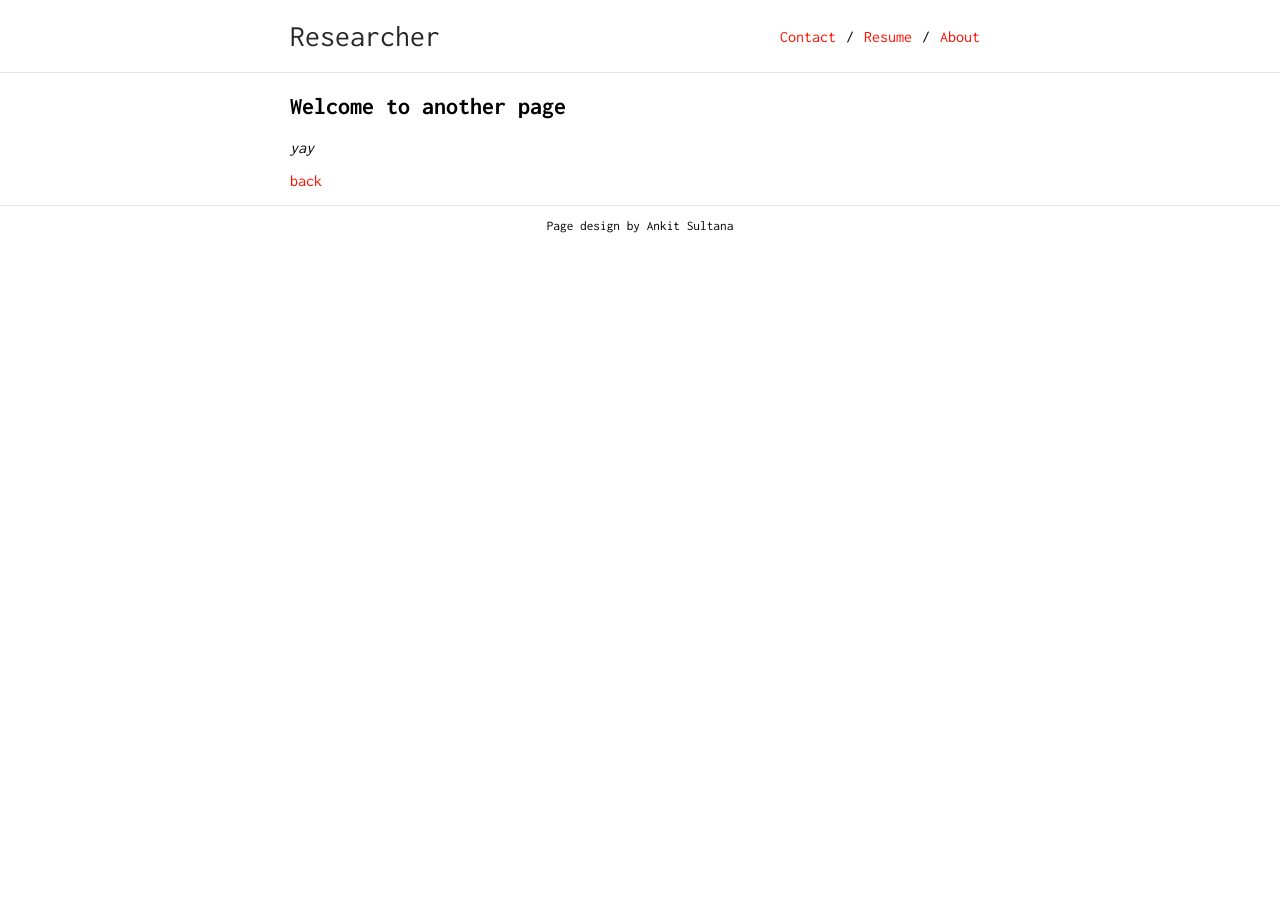
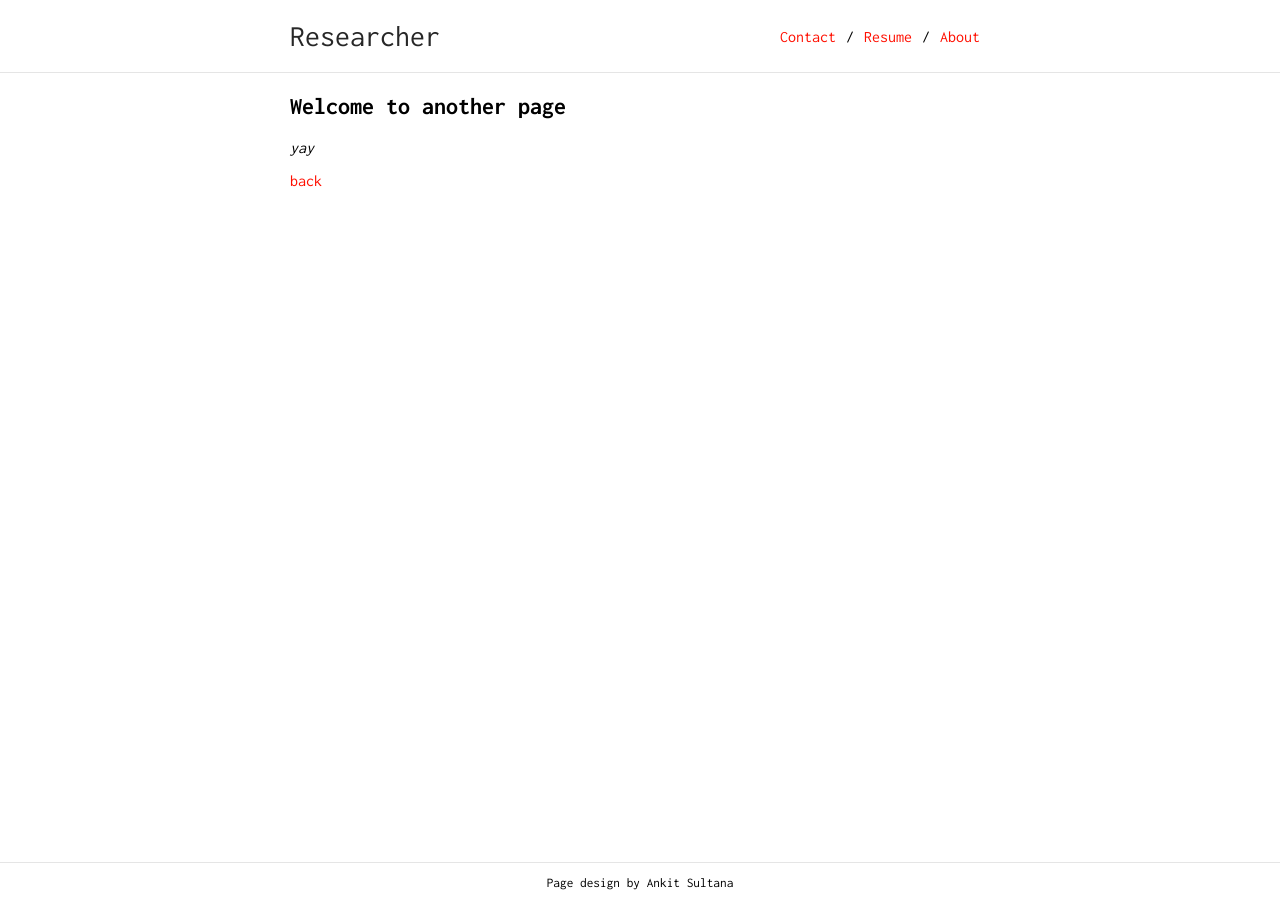
Before and after one commit to edgarxu/edgarxu.github.io, a Jekyll site: the page built from another-page.md, in a window 1280 px wide. Built offline with Jekyll 4.4.1, drawn with Linux system fonts in a browser that asks for light colours; our own code applies the rules of GitHub Pages for plain Markdown files.

Commit message:
improve layout'

```diff
--- a/_config.yml
+++ b/_config.yml
@@ -5,6 +5,8 @@ show_downloads: false
 google_analytics: UA-120902316-1
 remote_theme: gebeto/researcher
 
+plugins:
+  - jekyll-seo-tag
 
 nav:
  - name: "Contact"
--- a/_layouts/default.html
+++ b/_layouts/default.html
@@ -34,11 +34,10 @@
             </div>
         </div>
 
-        <div class="clear"></div>
-
-        <div class="container content">
+        <div class="content">
+            <div class="container">
             {{ content }}
-
+            </div>
         </div>
 
 		{% if site.footer %}
--- a/_sass/jekyll-theme-researcher.scss
+++ b/_sass/jekyll-theme-researcher.scss
@@ -100,6 +100,12 @@ hr {
 
 .wrapper {
     min-height: 100%;
+    display: flex;
+    flex-direction: column;
+}
+
+.content {
+    flex: 1;
 }
 
 /* Mobile */
```
